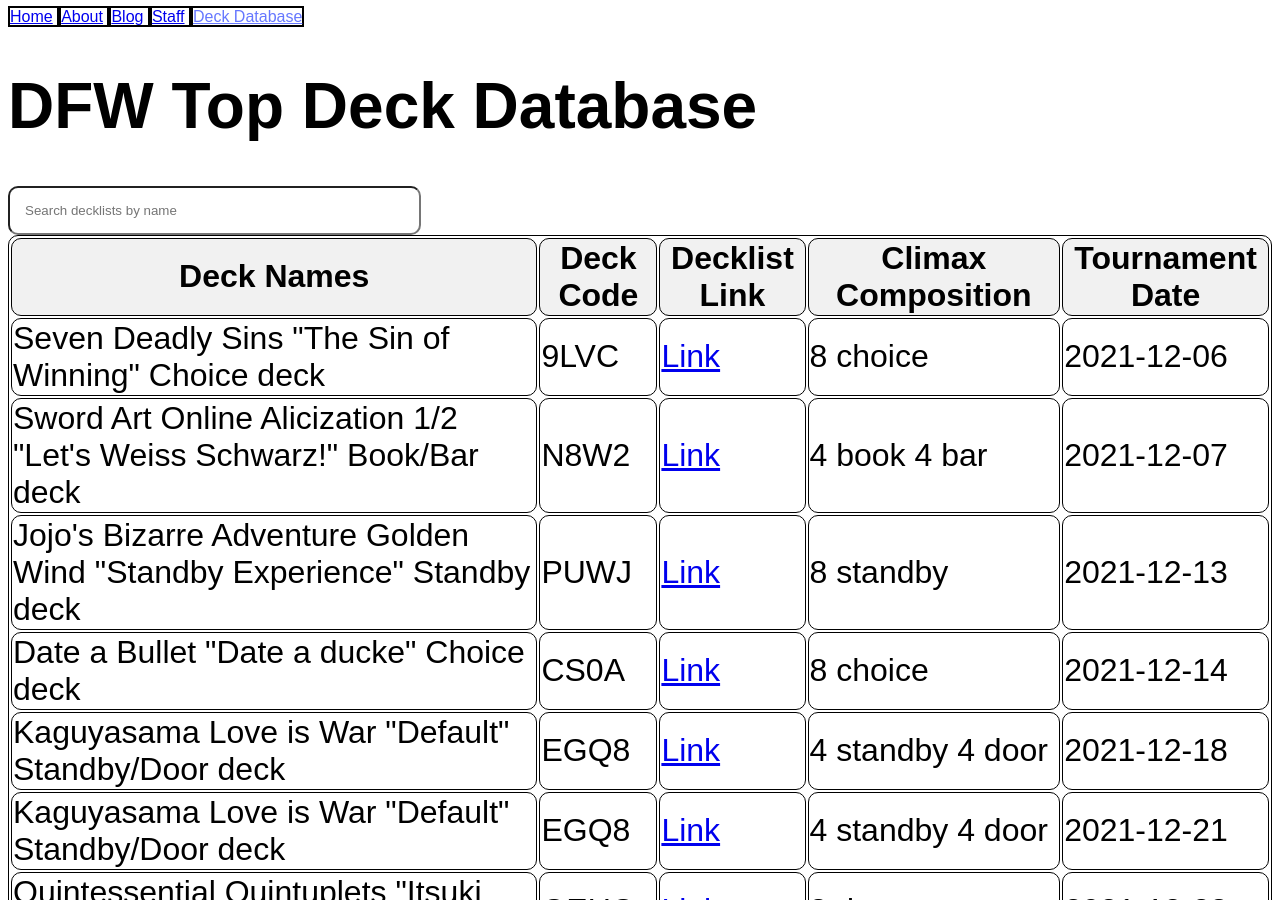
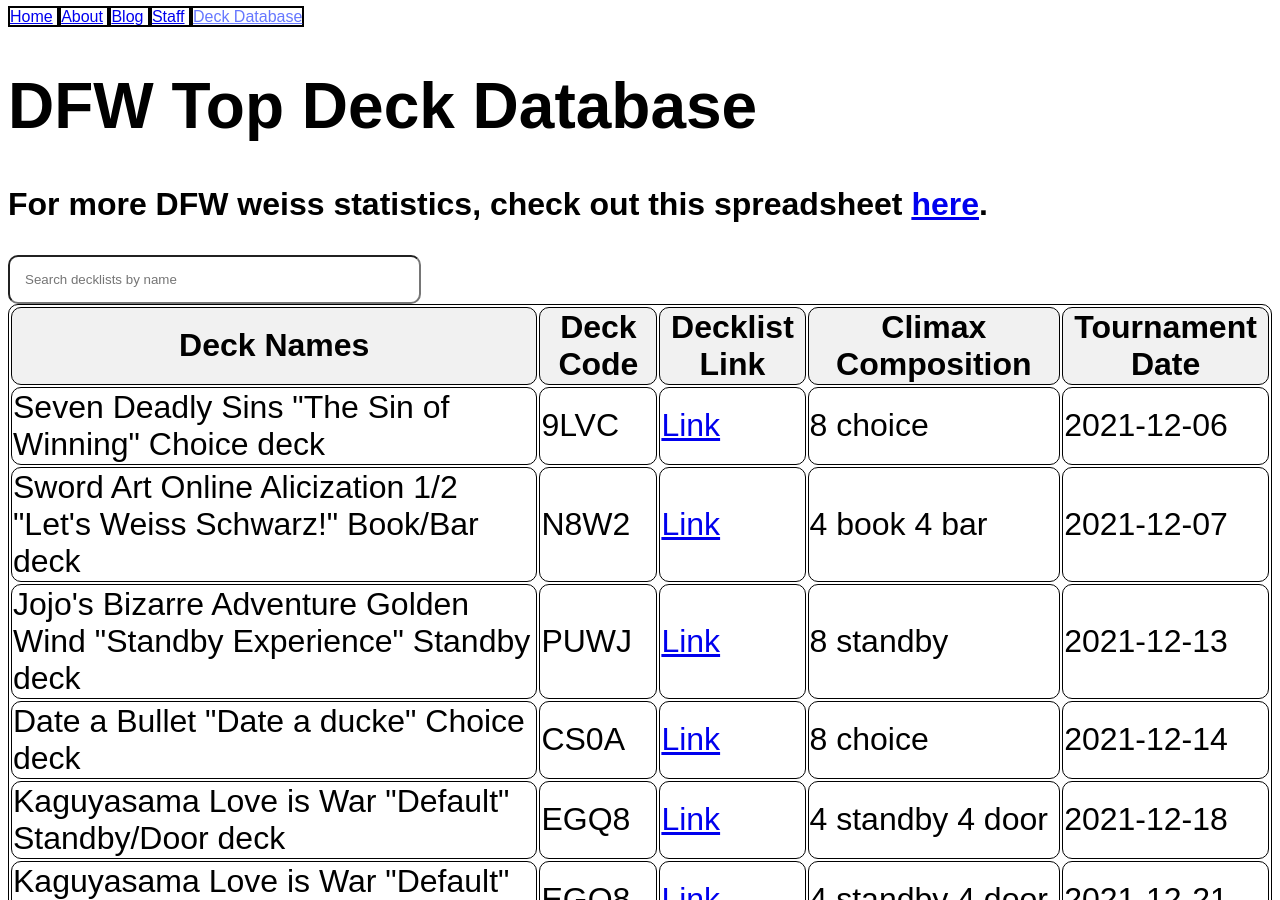
Before and after one commit to cardthrower/cardthrower.github.io, a Jekyll site: the page built from deck.html, in a window 1280 px wide and 900 px high. Built offline with Jekyll 4.4.1, drawn with Linux system fonts in a browser that asks for light colours.

Commit message:
Added spreadsheet to top deck page

```diff
--- a/deck.html
+++ b/deck.html
@@ -4,7 +4,7 @@
 ---
 <div class="deckheader"><h1> DFW Top Deck Database</h1></div>
 
-
+<p> For more DFW weiss statistics, check out this spreadsheet <a href="https://docs.google.com/spreadsheets/d/1vHYOQOtowwnQFCIE7FNCpHQTH0NJPo30nKMlfBqgJNQ/edit?usp=sharing">here</a>.</p>
 <input id="searchbar" onkeyup="search_deck()" type="text"
         name="search" placeholder="Search decklists by name">
 <table id="deckTable">
```
